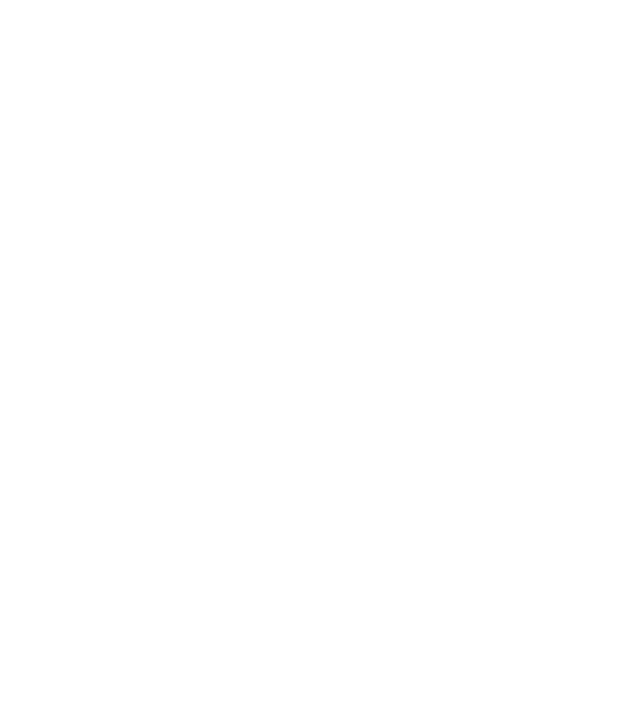
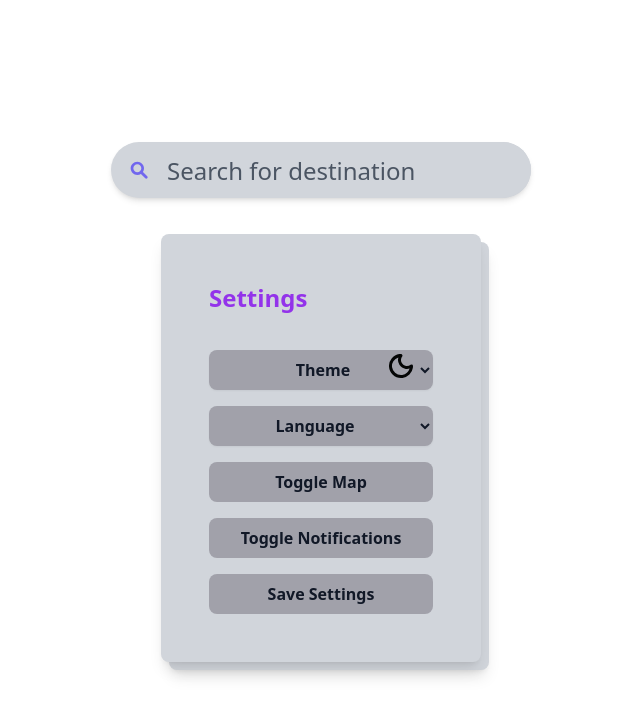
Before and after one commit to zaramihnea/Smart-Parking-Lot, a React (Vite) app in the folder Front-end/Smart-ParkingLot/: page /settings in a window 1280 px wide. Before the commit this address had no page. Shown: the top 718 px of the page, without its empty margins (319-959 px from the left). Built offline with nearby package versions, Linux system fonts and the light colour scheme.

Commit message:
settings page

```diff
--- a/Front-end/Smart-ParkingLot/package.json
+++ b/Front-end/Smart-ParkingLot/package.json
@@ -13,9 +13,9 @@
     "leaflet": "^1.9.4",
     "react": "^18.2.0",
     "react-dom": "^18.2.0",
+    "react-leaflet": "^4.2.1",
     "react-router-dom": "^6.23.1",
-    "use-immer": "^0.9.0",
-    "react-leaflet": "^4.2.1"
+    "use-immer": "^0.9.0"
   },
   "devDependencies": {
     "@types/react": "^18.2.66",
@@ -30,6 +30,6 @@
     "postcss": "^8.4.38",
     "tailwindcss": "^3.4.3",
     "typescript": "^5.2.2",
-    "vite": "^5.2.0"
+    "vite": "^5.2.11"
   }
 }
--- a/Front-end/Smart-ParkingLot/src/App.tsx
+++ b/Front-end/Smart-ParkingLot/src/App.tsx
@@ -14,6 +14,7 @@
 import Details from './pages/Details';
 import Cars from './pages/Cars';
 import Messages from './pages/Messages';
+import SettingsPage from './pages/SettingsPage'
 
 const App: React.FC = () => {
   document.title = 'Smart Parking Lot'
@@ -33,6 +34,7 @@
         <Route path="/messages" element={<Messages />} />
         <Route path="/cars" element={<Cars />} />
         <Route path="/details" element={<Details />} />
+        <Route path="/settings" element={<SettingsPage />} />
       </Routes>
     </Router>
   )
--- /dev/null
+++ b/Front-end/Smart-ParkingLot/src/pages/SettingsPage.tsx
@@ -0,0 +1,104 @@
+import React, { useState } from 'react';
+import { useNavigate } from 'react-router-dom';
+import SearchBar from '../components/SearchBar';
+import MoonIcon from '../assets/moon.svg';
+
+const SettingsPage: React.FC = () => {
+  const navigate = useNavigate();
+
+  const [settings, setSettings] = useState({
+    theme: 'light',
+    language: 'en',
+    mapType: 'roadmap',
+  });
+
+  const handleSubmit = (event: React.FormEvent<HTMLFormElement>) => {
+    event.preventDefault();
+    console.log('Settings Saved:', settings);
+  };
+
+  const handleToggleNotifications = () => {
+    console.log('Toggle notifications');
+  };
+
+  const handleToggleMap = () => {
+    console.log('Toggle map');
+  };
+
+  const themeOptions = [
+    { value: 'light', label: 'Light' },
+    { value: 'dark', label: 'Dark' }
+  ];
+
+  const languageOptions = [
+    { value: 'en', label: 'English' },
+    { value: 'fr', label: 'French' },
+    { value: 'es', label: 'Spanish' }
+  ];
+
+  return (
+    <div className="flex flex-col justify-center items-center min-h-screen bg-white dark:bg-zinc-800">
+      <SearchBar />
+
+      <div className="relative mt-8">
+        <div className="absolute inset-0 transform translate-x-2 translate-y-2 bg-gray-300 dark:bg-zinc-700 rounded-lg shadow-lg"></div>
+        <div className="relative w-80 max-w-md p-12 bg-gray-300 dark:bg-zinc-700 text-gray-900 dark:text-white shadow-lg rounded-lg">
+          <h1 className="text-2xl font-bold text-purple-600 dark:text-purple-400 mb-8 text-left-30px">Settings</h1>
+
+          <form onSubmit={handleSubmit} className="w-full relative">
+            <img src={MoonIcon} alt="moon icon" className="absolute top-2 right-5 w-6 h-6" />
+
+            <select
+              value="Theme"
+              onChange={(e) => setSettings({ ...settings, theme: e.target.value })}
+              className="w-full max-w-xs font-bold px-4 py-2 mt-1 bg-zinc-400 dark:bg-zinc-400 text-gray-900 dark:text-zinc-800 rounded-lg shadow-sm focus:outline-none focus:border-purple-500 pl-8 text-center"
+            >
+              <option disabled selected>Theme</option>
+              {themeOptions.map(option => (
+                <option key={option.value} value={option.value}>{option.label}</option>
+              ))}
+            </select>
+
+            <select
+              value="Language"
+              onChange={(e) => setSettings({ ...settings, language: e.target.value })}
+              className="w-full max-w-xs font-bold px-4 py-2 mt-4 bg-zinc-400 dark:bg-zinc-400 text-gray-900 dark:text-zinc-800  rounded-lg shadow-sm focus:outline-none focus:border-purple-500 text-center"
+            >
+              <option disabled selected>Language</option>
+              {languageOptions.map(option => (
+                <option key={option.value} value={option.value}>{option.label}</option>
+              ))}
+            </select>
+
+            <div className="relative">
+              <button
+                type="button"
+                onClick={handleToggleMap}
+                className="w-full px-4 py-2 mt-4 bg-zinc-400  text-gray-900 dark:bg-zinc-400 dark:text-zinc-800 font-bold rounded-lg hover:bg-zinc-500 dark:hover:bg-gray-600 transition duration-300"
+              >
+                Toggle Map
+              </button>
+
+              <button
+                type="button"
+                onClick={handleToggleNotifications}
+                className="w-full px-4 py-2 mt-4 bg-zinc-400 dark:bg-zinc-400 text-gray-900 dark:text-zinc-800 font-bold rounded-lg hover:bg-zinc-500 dark:hover:bg-gray-600 transition duration-300"
+              >
+                Toggle Notifications
+              </button>
+
+              <button
+                type="submit"
+                className="w-full px-4 py-2 mt-4 bg-zinc-400 dark:bg-zinc-400 text-gray-900 dark:text-zinc-800 font-bold rounded-lg hover:bg-zinc-500 dark:hover:bg-gray-600 transition duration-300"
+              >
+                Save Settings
+              </button>
+            </div>
+          </form>
+        </div>
+      </div>
+    </div>
+  );
+};
+
+export default SettingsPage;
```
Also changed, not shown: Front-end/Smart-ParkingLot/src/assets/moon.svg (added), 1 other file (tests, documents, lock files or other folders).
